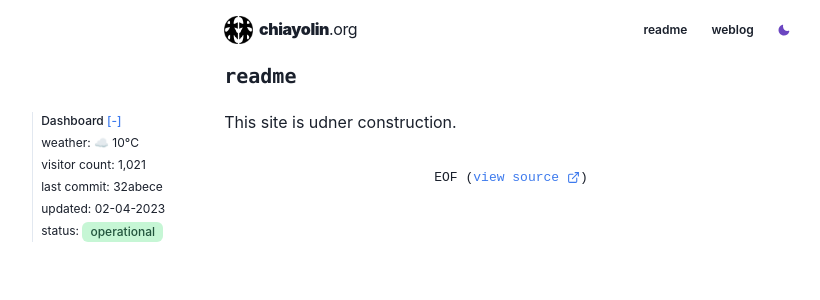
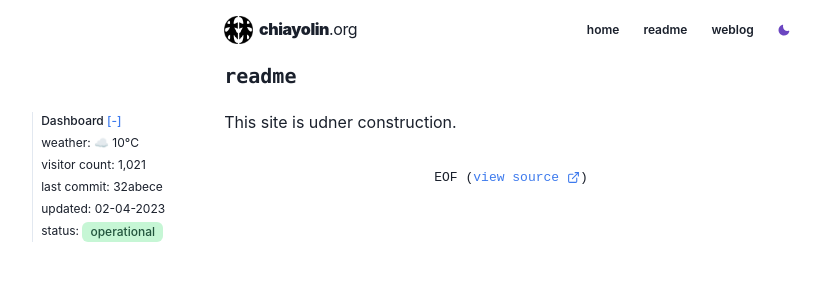
Before and after one commit to chiayolin/chiayolin.org, a Next.js app: page /readme in a window 1280 px wide. Shown: the top 300 px of the page, without its empty margins (129-949 px from the left). Built offline with nearby package versions, Linux system fonts and the light colour scheme.

Commit message:
improve links experiences

```diff
--- a/src/components/navbar.tsx
+++ b/src/components/navbar.tsx
@@ -69,7 +69,7 @@ interface MobileDrawerProps {
 }
 
 function MobileDrawer({ onClose, isOpen, router }: MobileDrawerProps) {
-  const drawerLinkHandler = (path: string) => {
+  const useLinkHandler = (path: string) => {
     return () => {
       router?.push(path).then(() => onClose());
     }
@@ -94,16 +94,16 @@ function MobileDrawer({ onClose, isOpen, router }: MobileDrawerProps) {
               fontSize='md'
               fontWeight='black'
               letterSpacing='tight'
-              onClick={() => router?.push('/')}
+              onClick={useLinkHandler('/')}
             >
               chiayolin<Box as='span' fontWeight='normal'>.org</Box>
             </Heading>
           </DrawerHeader>
           <DrawerBody>
-            <VStack  fontSize='3xl'>
-              <Box onClick={drawerLinkHandler('/')}>home</Box>
-              <Box onClick={drawerLinkHandler('/readme')}>readme</Box>
-              <Box onClick={drawerLinkHandler('/weblog')}>weblog</Box>
+            <VStack fontSize='3xl'>
+              <Box onClick={useLinkHandler('/')}>home</Box>
+              <Box onClick={useLinkHandler('/readme')}>readme</Box>
+              <Box onClick={useLinkHandler('/weblog')}>weblog</Box>
             </VStack>
           </DrawerBody>
         </DrawerContent>
@@ -211,6 +211,13 @@ function DesktopNav({router, colorMode, ...rest}: NavProps) {
           <Button
             size='xs'
             variant='ghost'
+            onClick={() => router?.push('/')}
+          >
+            home
+          </Button>
+          <Button
+            size='xs'
+            variant='ghost'
             onClick={() => router?.push('/readme')}
           >
             readme
```
